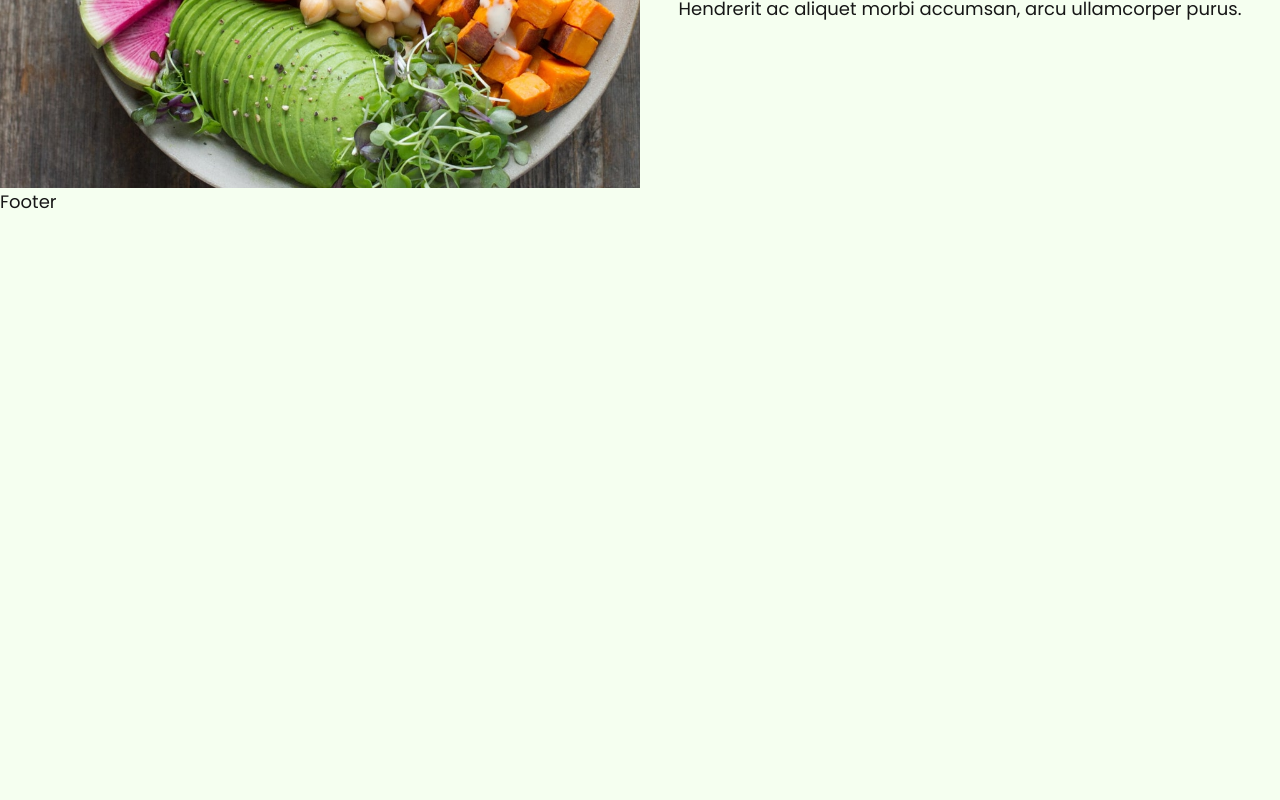
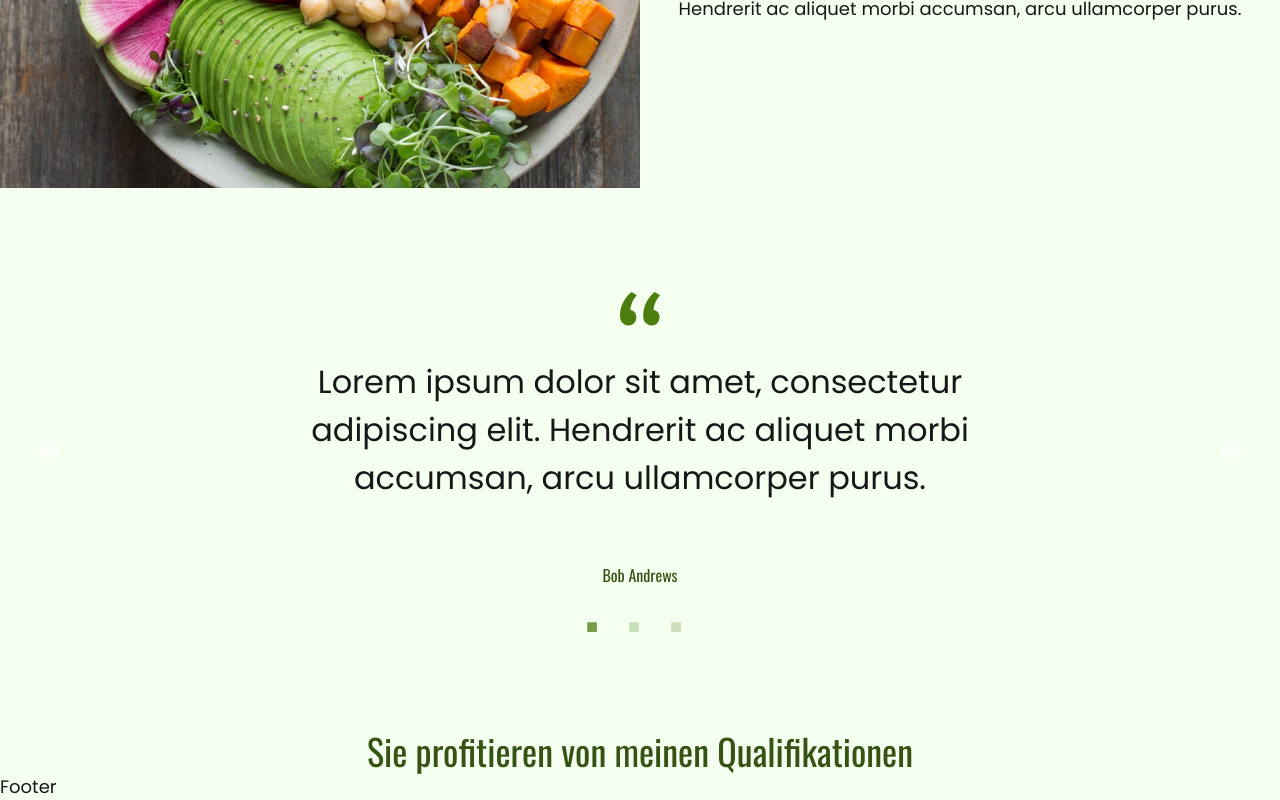
Before and after one commit to MinhKhangTran/nextjs_coach_jane_doe, a Next.js app: page / in a window 1280 px wide. Shown: the part 2176-2976 px from the top of the page. Before the commit the page ends 2391 px from the top, so only its background shows below. Built offline with nearby package versions, Linux system fonts and the light colour scheme.

Commit message:
:sparkles: testimonial

```diff
--- a/components/qualifikationen.tsx
+++ b/components/qualifikationen.tsx
@@ -1,5 +1,11 @@
 const Qualifikationen = () => {
-  return <div>Qualifikationen</div>;
+  return (
+    <section id="quali" aria-label="quali Abschnitt" className="wrapper">
+      <h2 className="heading-2 text-center text-warning">
+        Sie profitieren von meinen Qualifikationen
+      </h2>
+    </section>
+  );
 };
 
 export default Qualifikationen;
--- a/components/testimonials.tsx
+++ b/components/testimonials.tsx
@@ -1,5 +1,58 @@
+import "slick-carousel/slick/slick.css";
+import "slick-carousel/slick/slick-theme.css";
+import Slider from "react-slick";
+
+const testiArray = [
+  {
+    id: 1,
+    title: "Bob Andrews",
+    text: "Lorem ipsum dolor sit amet, consectetur adipiscing elit. Hendrerit ac aliquet morbi accumsan, arcu ullamcorper purus.",
+  },
+  {
+    id: 2,
+    title: "Justus Jonas",
+    text: "Lorem ipsum dolor sit amet, consectetur adipiscing elit. Hendrerit ac aliquet morbi accumsan, arcu ullamcorper purus.",
+  },
+  {
+    id: 3,
+    title: "Peter Shaw",
+    text: "Lorem ipsum dolor sit amet, consectetur adipiscing elit. Hendrerit ac aliquet morbi accumsan, arcu ullamcorper purus.",
+  },
+];
+
 const Testimonials = () => {
-  return <div>Testimonials</div>;
+  const settings = {
+    dots: true,
+    infinite: true,
+    speed: 500,
+    slidesToShow: 1,
+    slidesToScroll: 1,
+  };
+  return (
+    <section
+      id="testimonials"
+      aria-label="testimonials Abschnitt"
+      className="wrapper"
+    >
+      <Slider {...settings}>
+        {testiArray.map((testi) => {
+          return (
+            <div key={testi.id}>
+              <div className="d-flex justify-content-center">
+                <picture>
+                  <img src="/images/quote.svg" aria-hidden="true" alt="quote" />
+                </picture>
+              </div>
+              <p className="text-center">{testi.text}</p>
+              <h2 className="heading-3 text-warning text-center">
+                {testi.title}
+              </h2>
+            </div>
+          );
+        })}
+      </Slider>
+    </section>
+  );
 };
 
 export default Testimonials;
--- a/package.json
+++ b/package.json
@@ -14,12 +14,15 @@
     "react": "18.2.0",
     "react-bootstrap": "^2.4.0",
     "react-dom": "18.2.0",
-    "sass": "^1.53.0"
+    "react-slick": "^0.29.0",
+    "sass": "^1.53.0",
+    "slick-carousel": "^1.8.1"
   },
   "devDependencies": {
     "@types/node": "18.0.4",
     "@types/react": "18.0.15",
     "@types/react-dom": "18.0.6",
+    "@types/react-slick": "^0.23.10",
     "eslint": "8.19.0",
     "eslint-config-next": "12.2.2",
     "typescript": "4.7.4"
--- a/pages/index.tsx
+++ b/pages/index.tsx
@@ -1,8 +1,9 @@
-import type { GetStaticProps, InferGetStaticPropsType, NextPage } from "next";
+import type { NextPage } from "next";
 import Hero from "../components/hero";
 import Leistungen from "../components/leistungen";
+import Qualifikationen from "../components/qualifikationen";
+import Testimonials from "../components/testimonials";
 import Welcome from "../components/welcome";
-import { getJsonData } from "../utils/tool";
 
 const Home: NextPage = () => {
   return (
@@ -10,6 +11,8 @@ const Home: NextPage = () => {
       <Hero></Hero>
       <Welcome />
       <Leistungen />
+      <Testimonials />
+      <Qualifikationen />
     </>
   );
 };
--- a/styles/components/_qualifikation.scss
+++ b/styles/components/_qualifikation.scss
@@ -1 +1,8 @@
 @use "sass:math";
+
+#quali {
+  margin-top: math.div(80rem, 16);
+  @include md {
+    margin-top: math.div(120rem, 16);
+  }
+}
--- a/styles/components/_social-proof.scss
+++ b/styles/components/_social-proof.scss
@@ -1 +1,38 @@
 @use "sass:math";
+
+#testimonials {
+  margin-top: math.div(64rem, 16);
+  @include md {
+    margin-top: math.div(104rem, 16);
+  }
+  p {
+    font-size: math.div(20rem, 16);
+    font-weight: 400;
+    width: 90%;
+    max-width: 800px;
+    margin-inline: auto;
+    padding-block: 1rem 2rem;
+    @include md {
+      font-size: math.div(28rem, 16);
+      padding-block: 2rem 4rem;
+    }
+    @include lg {
+      font-size: math.div(32rem, 16);
+    }
+  }
+  h2 {
+    padding-bottom: 1rem;
+    @include md {
+      padding-bottom: 1.5rem;
+    }
+  }
+
+  .slick-dots li {
+    padding-inline: 1rem;
+  }
+  .slick-dots li button:before {
+    font-size: 20px;
+    content: "■";
+    color: $primary;
+  }
+}
```
Also changed, not shown: 2 other files (tests, documents, lock files or other folders).
